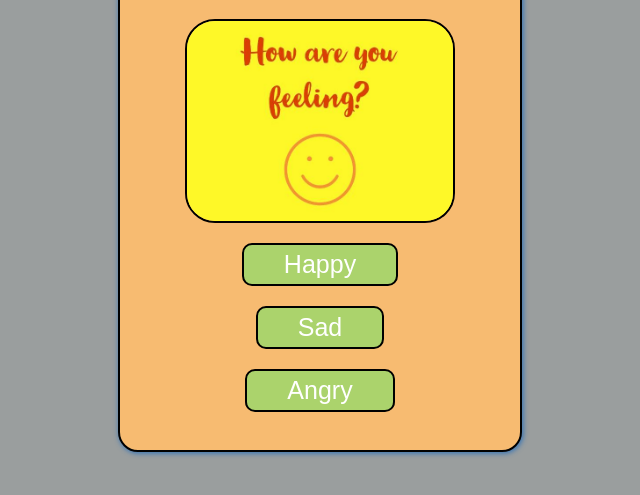
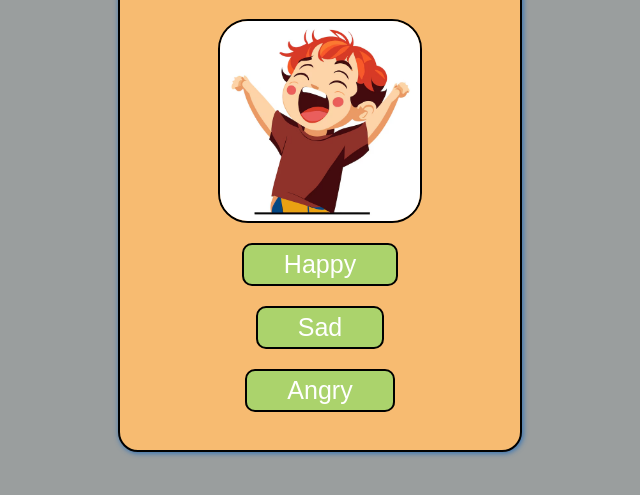
Before and after one commit to SiddheshwarKale/Mood_Switcher, a plain HTML site: page index.html in a window 1280 px wide. Both pictures are taken after a click on the button "Happy". Shown: the part 103-598 px from the top of the page, without its empty margins (320-960 px from the left). Drawn offline with Linux system fonts and the light colour scheme.

Commit message:
Javascript File Added

```diff
--- a/index.html
+++ b/index.html
@@ -3,7 +3,7 @@
   <head>
     <meta charset="UTF-8" />
     <meta name="viewport" content="width=device-width, initial-scale=1.0" />
-    <title>Bulb Toggler</title>
+    <title>Mood Switcher</title>
     <style>
       body {
         background-color: rgb(154, 158, 158);
@@ -90,5 +90,23 @@
       <button class="btn-angry">Angry</button>
       <br />
     </div>
+    <script>
+      const happy = document.querySelector(".btn-happy");
+      const sad = document.querySelector(".btn-sad");
+      const angry = document.querySelector(".btn-angry");
+      const image = document.querySelector(".image");
+
+      happy.addEventListener("click", function () {
+        image.src = `happy.png`;
+      });
+
+      sad.addEventListener("click", function () {
+        image.src = `sad.png`;
+      });
+
+      angry.addEventListener("click", function () {
+        image.src = `angry.png`;
+      });
+    </script>
   </body>
 </html>
```
